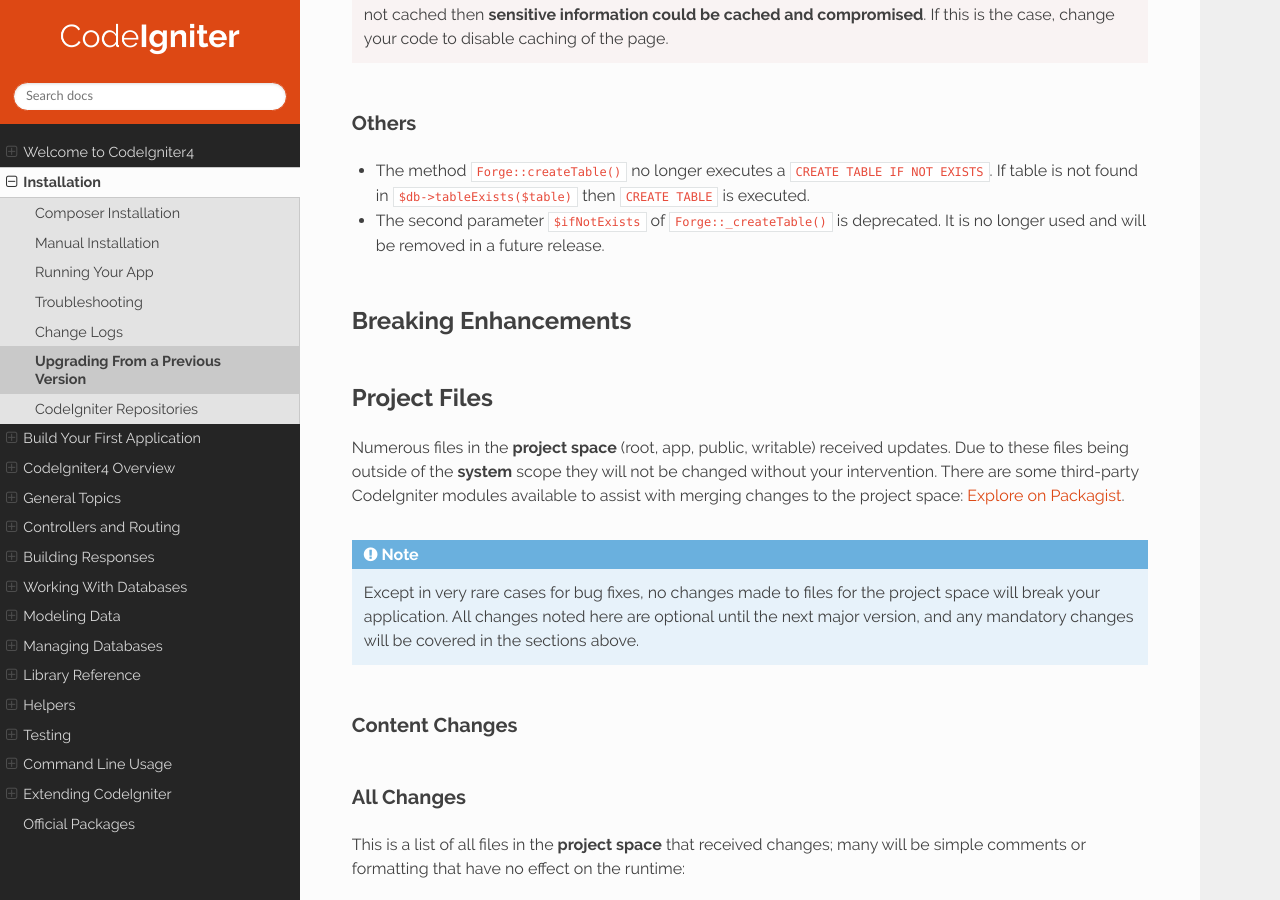
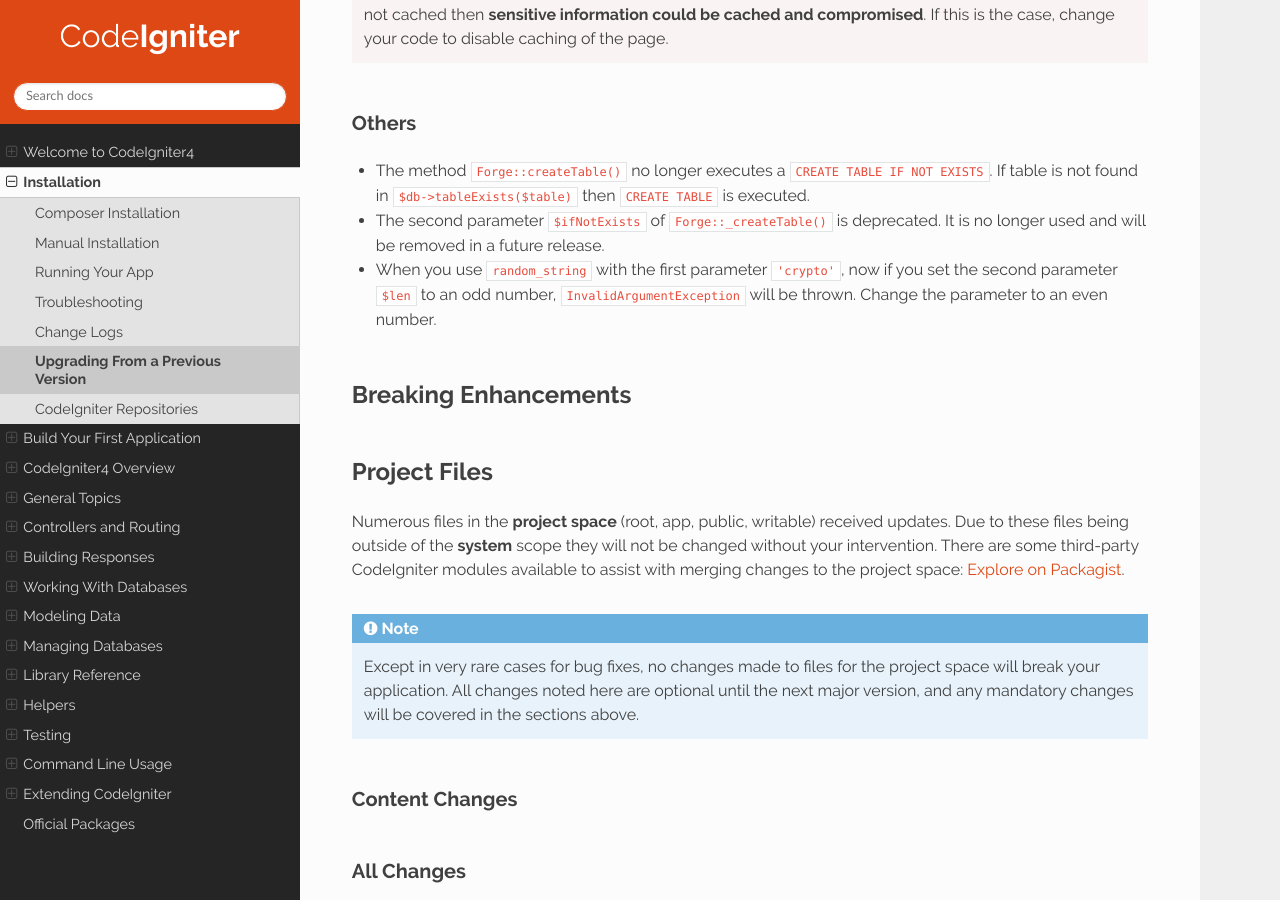
Before and after one commit to NEKOGET/ci4_user_guide_src, a Sphinx documentation site: the page built from source/installation/upgrade_422.rst, in a window 1280 px wide and 900 px high, scrolled down 908 px. Built offline with Sphinx 7.4.7 and the Read the Docs theme 2.0.0, drawn with Linux system fonts in a browser that asks for light colours; cross-references to code outside the pages are shown as plain code.

Commit message:
docs: add user guide

```diff
--- a/source/changelogs/v4.2.2.rst
+++ b/source/changelogs/v4.2.2.rst
@@ -16,6 +16,7 @@ BREAKING
 - The method signature of ``CodeIgniter\Debug\Exceptions::__construct()`` has been changed. The ``IncomingRequest`` typehint on the ``$request`` parameter was removed. Extending classes should likewise remove the parameter so as not to break LSP.
 - The method signature of ``BaseBuilder.php::insert()`` and ``BaseBuilder.php::update()`` have been changed. The ``?array`` typehint on the ``$set`` parameter was removed.
 - A bug that caused pages to be cached before after filters were executed when using page caching has been fixed. Adding response headers or changing the response body in after filters now caches them correctly.
+- Due to a bug fix, now :php:func:`random_string` with the first parameter ``'crypto'`` throws ``InvalidArgumentException`` if the second parameter ``$len`` is an odd number.
 
 Enhancements
 ************
--- a/source/helpers/text_helper.rst
+++ b/source/helpers/text_helper.rst
@@ -41,6 +41,9 @@ The following functions are available:
     - **md5**: An encrypted random number based on ``md5()`` (fixed length of 32).
     - **sha1**: An encrypted random number based on ``sha1()`` (fixed length of 40).
     - **crypto**: A random string based on ``random_bytes()``.
+
+    .. note:: When you use **crypto**, you must set an even number to the second parameter.
+        Since v4.2.2, if you set an odd number, ``InvalidArgumentException`` will be thrown.
 
     Usage example:
 
--- a/source/installation/upgrade_422.rst
+++ b/source/installation/upgrade_422.rst
@@ -32,6 +32,7 @@ Others
 
 - The method ``Forge::createTable()`` no longer executes a ``CREATE TABLE IF NOT EXISTS``. If table is not found in ``$db->tableExists($table)`` then ``CREATE TABLE`` is executed.
 - The second parameter ``$ifNotExists`` of ``Forge::_createTable()`` is deprecated. It is no longer used and will be removed in a future release.
+- When you use :php:func:`random_string` with the first parameter ``'crypto'``, now if you set the second parameter ``$len`` to an odd number, ``InvalidArgumentException`` will be thrown. Change the parameter to an even number.
 
 Breaking Enhancements
 *********************
```
